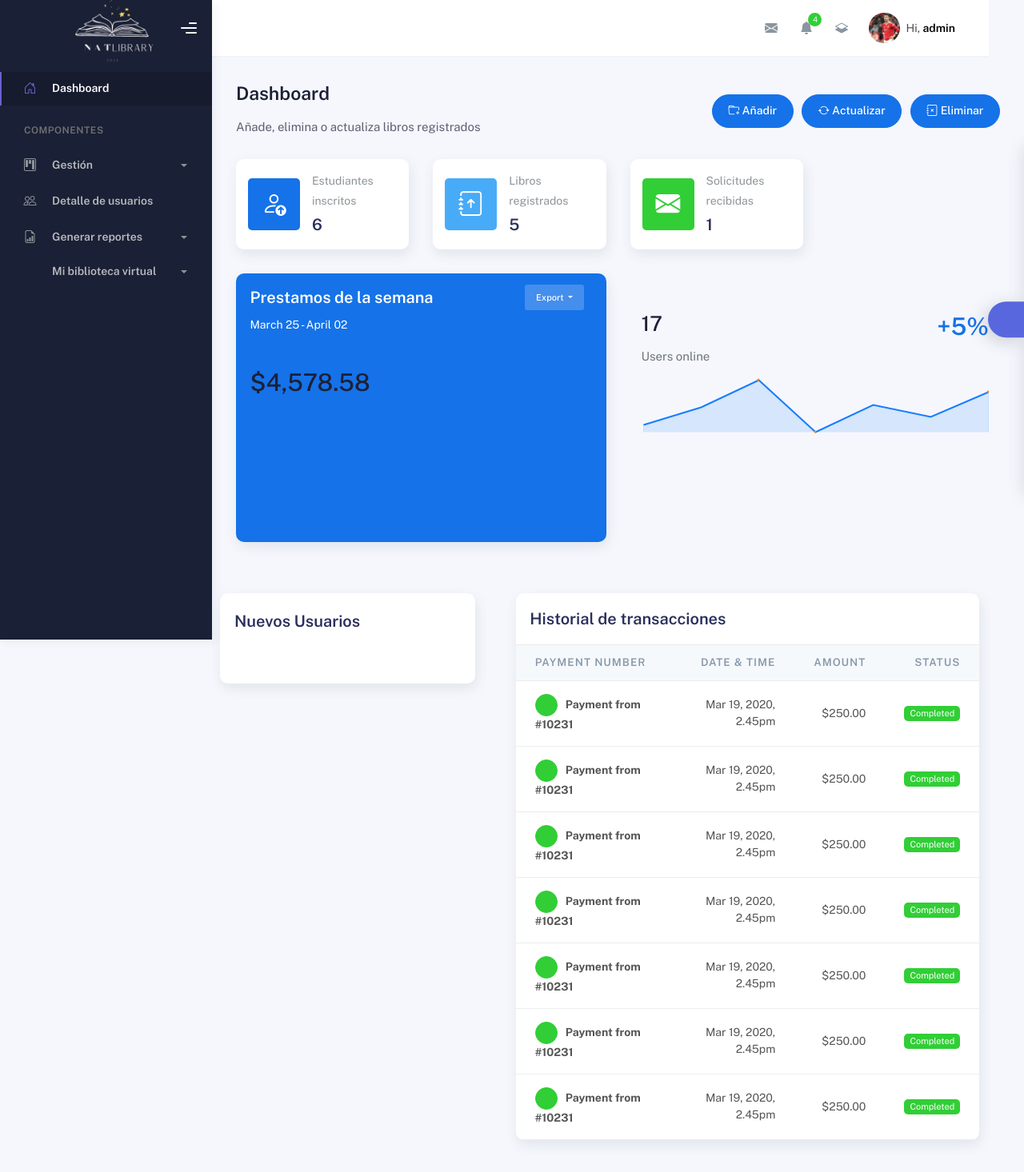
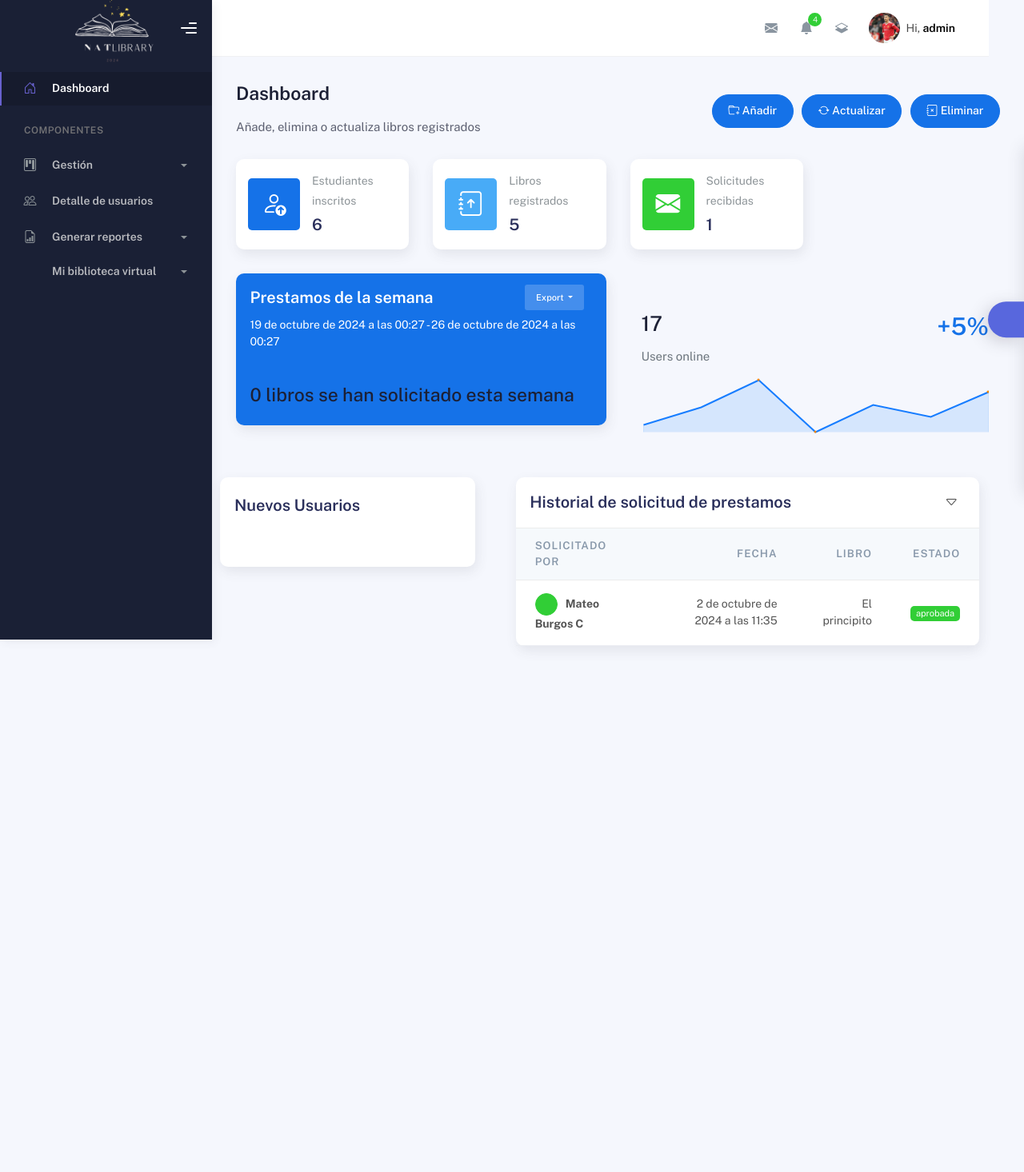
Before and after one commit to TommyBurgos/bibliotecaJuanXXIII, a Django app: page /dashboard-adm/ in a window 1280 px wide. Shown: the whole page at 80% size. After the commit the page ends 811 px from the top, so only its background shows below. Run offline with Django 5.2, Linux system fonts and the light colour scheme; a user stored in the database is signed in; data comes from the database, SQL or seed files in the repository; a map, chart or similar area stays blank; some libraries are stand-ins or nearby versions.

Commit message:
Se coloca lo nuevo y cambio en el dashboard del admin

```diff
--- a/myapp/models.py
+++ b/myapp/models.py
@@ -53,6 +53,7 @@ class LibroDigital(models.Model):
     titulo = models.CharField(max_length=255)
     autor = models.CharField(max_length=255)
     descripcion = models.TextField(null=True, blank=True)
+    imgPortada = models.ImageField(upload_to='libros/digital/portadas', default='libros/defectoLibro.png')
     archivo_pdf = models.FileField(upload_to='libros/digital/pdf/')
     fecha_publicacion = models.DateField(null=True, blank=True)
 
--- a/myapp/templates/vistaAdmin/actualizarLibro.html
+++ b/myapp/templates/vistaAdmin/actualizarLibro.html
@@ -57,4 +57,5 @@
       </div>
     </div>
   </body>
+  <script src="https://cdn.jsdelivr.net/npm/bootstrap@5.0.0/dist/js/bootstrap.bundle.min.js"></script>
 </html>
--- a/myapp/templates/vistaAdmin/eliminarLibro.html
+++ b/myapp/templates/vistaAdmin/eliminarLibro.html
@@ -57,4 +57,5 @@
       </div>
     </div>
   </body>
+  <script src="https://cdn.jsdelivr.net/npm/bootstrap@5.0.0/dist/js/bootstrap.bundle.min.js"></script>
 </html>
--- a/myapp/templates/vistaAdmin/index.html
+++ b/myapp/templates/vistaAdmin/index.html
@@ -170,15 +170,17 @@
                         </div>
                       </div>
                     </div>
-                    <div class="card-category">March 25 - April 02</div>
+                    <div class="card-category">{{ ultima_semana }} - {{ diaActual }}</div>
                   </div>
                   <div class="card-body pb-0">
                     <div class="mb-4 mt-2">
-                      <h1>$4,578.58</h1>
+                      {% if histoSolicitudes_ultimaS == 1 %}
+                      <h3>{{ histoSolicitudes_ultimaS }} libro se han solicitado esta semana</h3>
+                      {% else %}
+                      <h3>{{ histoSolicitudes_ultimaS }} libros se han solicitado esta semana</h3>
+                      {% endif %}
                     </div>
-                    <div class="pull-in">
-                      <canvas id="dailySalesChart"></canvas>
-                    </div>
+
                   </div>
                 </div>
               </div>
@@ -350,7 +352,7 @@
                 <div class="card card-round">
                   <div class="card-header">
                     <div class="card-head-row card-tools-still-right">
-                      <div class="card-title">Historial de transacciones</div>
+                      <div class="card-title">Historial de solicitud de prestamos</div>
                       <div class="card-tools">
                         <div class="dropdown">
                           <button
@@ -361,14 +363,14 @@
                             aria-haspopup="true"
                             aria-expanded="false"
                           >
-                            <i class="fas fa-ellipsis-h"></i>
+                          <i class="bi bi-caret-down"></i>
                           </button>
                           <div
                             class="dropdown-menu"
                             aria-labelledby="dropdownMenuButton"
                           >
-                            <a class="dropdown-item" href="#">Action</a>
-                            <a class="dropdown-item" href="#">Another action</a>
+                            <a class="dropdown-item" href="#">Acción</a>
+                            <a class="dropdown-item" href="#">Otra acción</a>
                             <a class="dropdown-item" href="#"
                               >Something else here</a
                             >
@@ -383,13 +385,14 @@
                       <table class="table align-items-center mb-0">
                         <thead class="thead-light">
                           <tr>
-                            <th scope="col">Payment Number</th>
-                            <th scope="col" class="text-end">Date & Time</th>
-                            <th scope="col" class="text-end">Amount</th>
-                            <th scope="col" class="text-end">Status</th>
+                            <th scope="col">Solicitado por</th>
+                            <th scope="col" class="text-end">Fecha</th>
+                            <th scope="col" class="text-end">Libro</th>
+                            <th scope="col" class="text-end">Estado</th>
                           </tr>
                         </thead>
                         <tbody>
+                          {% for solicitud in histoSolicitud %}
                           <tr>
                             <th scope="row">
                               <button
@@ -397,104 +400,15 @@
                               >
                                 <i class="fa fa-check"></i>
                               </button>
-                              Payment from #10231
+                              {{ solicitud.estudiante.first_name }} {{ solicitud.estudiante.last_name }}
                             </th>
-                            <td class="text-end">Mar 19, 2020, 2.45pm</td>
-                            <td class="text-end">$250.00</td>
+                            <td class="text-end">{{ solicitud.fecha_solicitud}}</td>
+                            <td class="text-end">{{ solicitud.libro.nombre }}</td>
                             <td class="text-end">
-                              <span class="badge badge-success">Completed</span>
+                              <span class="badge badge-success">{{ solicitud.estado }}</span>
                             </td>
                           </tr>
-                          <tr>
-                            <th scope="row">
-                              <button
-                                class="btn btn-icon btn-round btn-success btn-sm me-2"
-                              >
-                                <i class="fa fa-check"></i>
-                              </button>
-                              Payment from #10231
-                            </th>
-                            <td class="text-end">Mar 19, 2020, 2.45pm</td>
-                            <td class="text-end">$250.00</td>
-                            <td class="text-end">
-                              <span class="badge badge-success">Completed</span>
-                            </td>
-                          </tr>
-                          <tr>
-                            <th scope="row">
-                              <button
-                                class="btn btn-icon btn-round btn-success btn-sm me-2"
-                              >
-                                <i class="fa fa-check"></i>
-                              </button>
-                              Payment from #10231
-                            </th>
-                            <td class="text-end">Mar 19, 2020, 2.45pm</td>
-                            <td class="text-end">$250.00</td>
-                            <td class="text-end">
-                              <span class="badge badge-success">Completed</span>
-                            </td>
-                          </tr>
-                          <tr>
-                            <th scope="row">
-                              <button
-                                class="btn btn-icon btn-round btn-success btn-sm me-2"
-                              >
-                                <i class="fa fa-check"></i>
-                              </button>
-                              Payment from #10231
-                            </th>
-                            <td class="text-end">Mar 19, 2020, 2.45pm</td>
-                            <td class="text-end">$250.00</td>
-                            <td class="text-end">
-                              <span class="badge badge-success">Completed</span>
-                            </td>
-                          </tr>
-                          <tr>
-                            <th scope="row">
-                              <button
-                                class="btn btn-icon btn-round btn-success btn-sm me-2"
-                              >
-                                <i class="fa fa-check"></i>
-                              </button>
-                              Payment from #10231
-                            </th>
-                            <td class="text-end">Mar 19, 2020, 2.45pm</td>
-                            <td class="text-end">$250.00</td>
-                            <td class="text-end">
-                              <span class="badge badge-success">Completed</span>
-                            </td>
-                          </tr>
-                          <tr>
-                            <th scope="row">
-                              <button
-                                class="btn btn-icon btn-round btn-success btn-sm me-2"
-                              >
-                                <i class="fa fa-check"></i>
-                              </button>
-                              Payment from #10231
-                            </th>
-                            <td class="text-end">Mar 19, 2020, 2.45pm</td>
-                            <td class="text-end">$250.00</td>
-                            <td class="text-end">
-                              <span class="badge badge-success">Completed</span>
-                            </td>
-                          </tr>
-                          <tr>
-                            <th scope="row">
-                              <button
-                                class="btn btn-icon btn-round btn-success btn-sm me-2"
-                              >
-                                <i class="fa fa-check"></i>
-                              </button>
-                              Payment from #10231
-                            </th>
-                            <td class="text-end">Mar 19, 2020, 2.45pm</td>
-                            <td class="text-end">$250.00</td>
-                            <td class="text-end">
-                              <span class="badge badge-success">Completed</span>
-                            </td>
-                          </tr>
+                          {% endfor %}
                         </tbody>
                       </table>
                     </div>
--- a/myapp/urls.py
+++ b/myapp/urls.py
@@ -24,6 +24,8 @@ urlpatterns = [
     path('student_dashboard/misLibrosLeidos/',views.vistaLibrosLeidos),
     path('student_dashboard/solicitudesRealizadas/',views.vistaSolicitudesRealizadas),
     path('student_dashboard/misFavoritos/',views.vistaFavoritos),
+    path('student_dashboard/verLibrosDigitales/', views.lista_libros_digitales_Estudiante, name='ver_libro_digital'),
+    path('student_dashboard/verLibrosDigitales/<int:libro_id>/', views.ver_libro_digital_Estudiante, name='ver_libro_digital'),
     path('logout/', views.signout),
 
 
--- a/myapp/views.py
+++ b/myapp/views.py
@@ -19,13 +19,38 @@ import re
 
 def lista_libros_digitales(request):
     libros = LibroDigital.objects.all()
-    return render(request, 'vistaAdmin/lista_libros_digitales.html', {'libros': libros})
+    user=request.user
+    imgPerfil=user.picture
+    return render(request, 'vistaAdmin/lista_libros_digitales.html', {
+        'libros': libros,
+        'imgPerfil': imgPerfil,
+        'usuario':user.username
+        })
 
 def ver_libro_digital(request, libro_id):
     libro = get_object_or_404(LibroDigital, pk=libro_id)
     response = FileResponse(open(libro.archivo_pdf.path, 'rb'), content_type='application/pdf')
     response['Content-Disposition'] = f'inline; filename="{libro.titulo}.pdf"'
     return response
+
+def lista_libros_digitales_Estudiante(request):
+    libros = LibroDigital.objects.all()
+    user=request.user
+    imgPerfil=user.picture
+    return render(request, 'vistaAdmin/lista_libros_digitales.html',
+                  {'libros': libros,
+                   'imgPerfil': imgPerfil,
+                    'usuario':user.username})
+
+def ver_libro_digital_Estudiante(request, libro_id):
+    libro = get_object_or_404(LibroDigital, pk=libro_id)
+    user=request.user
+    imgPerfil=user.picture
+    response = FileResponse(open(libro.archivo_pdf.path, 'rb'), content_type='application/pdf')
+    response['Content-Disposition'] = f'inline; filename="{libro.titulo}.pdf"'
+    return response
+
+
 
 # Create your views here.
 def hello(request):
@@ -173,6 +198,7 @@ def admin_dashboard(request):
     imgPerfil=user.picture
     total_solicitudes = SolicitudLibro.objects.count()
 
+
     # 1. Cantidad de usuarios cuyo rol es igual a 2
     cantidad_usuarios_rol_2 = User.objects.filter(rol__id=2).count()
 
@@ -182,15 +208,24 @@ def admin_dashboard(request):
     # 3. Lista de la cantidad de estudiantes registrados en la última semana
     ultima_semana = now() - timedelta(days=7)
     estudiantes_ultima_semana = User.objects.filter(rol__id=2, date_joined__gte=ultima_semana)
+    diaActual=now()
 
+    ultimas3semanas = now() - timedelta(days=28)
+    histoSolicitud=SolicitudLibro.objects.filter(fecha_solicitud__gte=ultimas3semanas)
+    histoSolicitudes_ultimaS=SolicitudLibro.objects.filter(fecha_solicitud__gte=ultima_semana).count
+    print(f"Aqui van las solicitudes {histoSolicitud}")
     # Pasar los datos al contexto
     context = {
         'cantidad_usuarios_rol_2': cantidad_usuarios_rol_2,
         'cantidad_libros': cantidad_libros,
         'estudiantes_ultima_semana': estudiantes_ultima_semana,
         'imgPerfil': imgPerfil,
+        'ultima_semana':ultima_semana,
+        'diaActual':diaActual,
         'total_solicitudes': total_solicitudes,
-        'usuario':user.username
+        'usuario':user.username,
+        'histoSolicitud':histoSolicitud,
+        'histoSolicitudes_ultimaS':histoSolicitudes_ultimaS
     }
     return render(request, 'vistaAdmin/index.html', context)
 
```
Also changed, not shown: myapp/templates/estudiante/sidebar.html (+23 -3 lines).
